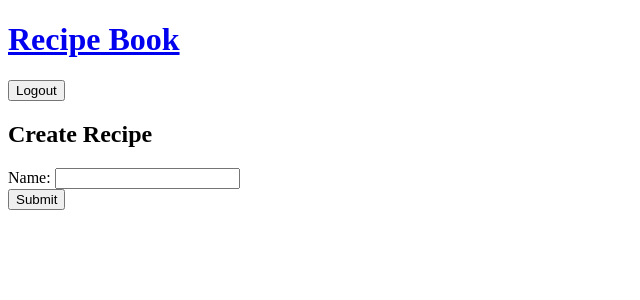
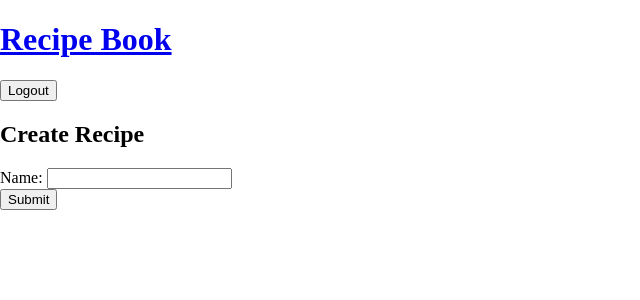
Before and after one commit to CornOnTheKob/recipebook-Cano-Jacob, a Django app: page /recipe/add in a window 1280 px wide. Shown: the top 300 px of the page, without its empty margins (0-640 px from the left). Run offline with Django 5.2, Linux system fonts and the light colour scheme; the visitor is signed in with stand-in values (Sample User, id 1).

Commit message:
Added Static and Media folders

```diff
--- a/recipebook/settings.py
+++ b/recipebook/settings.py
@@ -124,7 +124,7 @@ STATICFILES_DIRS = [
     BASE_DIR/'static',
 ]
 STATIC_URL = '/static/'
-MEDIA_URL = 'media/'
+MEDIA_URL = '/media/'
 MEDIA_ROOT = BASE_DIR/"media"
 LOGIN_REDIRECT_URL = "/recipes/list"
 LOGOUT_REDIRECT_URL = "/accounts/login"
--- /dev/null
+++ b/static/css/main.css
@@ -0,0 +1,2 @@
+* { box-sizing: border-box; }
+html, body { margin: 0; padding: 0; }
--- a/templates/base.html
+++ b/templates/base.html
@@ -1,3 +1,5 @@
+{% load static %}
+
 <!DOCTYPE html>
 <html lang="en">
     <head>
@@ -8,6 +10,7 @@
                 Recipe Book
             {% endblock title %}
         </title>
+        <link rel="stylesheet" href="{% static 'css/main.css' %}">
         {% block styles %}
         {% endblock styles %}
     </head>
```
Also changed, not shown: media/images/PecanCake.jpeg (added), media/images/Sinigang_qSkXm9e.jpeg (deleted).
